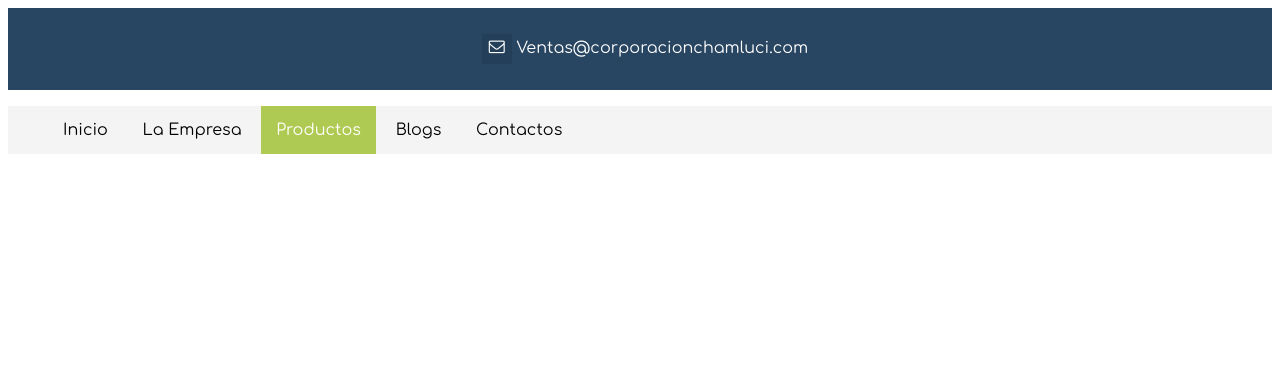
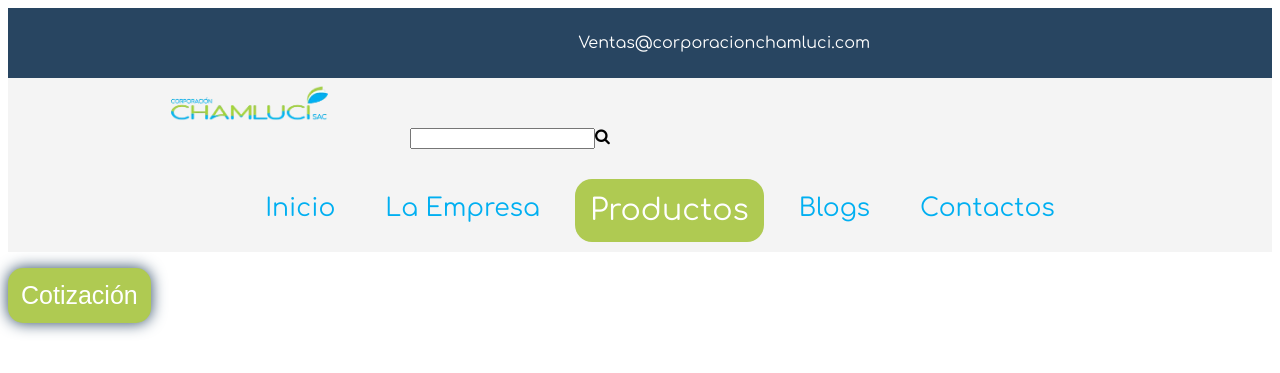
Before and after one commit to breykerd/Chamluci-new, a PHP site: page / in a window 1280 px wide. Shown: the top 373 px of the page. Run offline with PHP 8.4, Linux system fonts and the light colour scheme; style sheets or scripts are compiled from the project's sources.

Commit message:
agregado estilos para boton primario call to action

```diff
--- a/assets/css/style.less
+++ b/assets/css/style.less
@@ -19,7 +19,7 @@ body{
 }
 
 .container{
-	width: 1170px;
+	width: 80%;
 	padding-right: 15px;
     padding-left: 15px;
     margin-right: auto;
@@ -45,11 +45,25 @@ a{
 	text-decoration: none;
 
 }
+.shadow{
+	-webkit-box-shadow: 0px 0px 15px 0px rgba(40,69,97,1);
+	-moz-box-shadow: 0px 0px 15px 0px rgba(40,69,97,1);
+	box-shadow: 0px 0px 15px 0px rgba(40,69,97,1);
+}
+
+.hoverButtom{
+	background-color: @colorPrimaryTwo;
+	transition: all 0.2s ease-in-out;
+}
 
 /* fin configuracion inicial*/
 
 
 /* inicio estilos del menu*/
+.header{
+	background-color: @colorSecundaryTwo;
+}
+
 .site-header{
 	position: relative;
 	z-index: 999;
@@ -98,19 +112,74 @@ width: 1170px;
 .menu{
 	background: @colorSecundaryTwo;
 }
-
+.menu ul{
+	display: flex;
+	justify-content: center;
+}
 .menu li{
 	align-items: center;
 	list-style: none;
 	display: inline-block;
 	padding: 15px;
+	margin: 10px;
+
 
 }
 
+.menu .secciones{
+	font-size: 25px;
 
-.menu .productos{
+	& a{
+		color: @colorPrimaryTwo;
+	};& a:hover{
+ color: @colorPrimaryOne;
+ transition: all .2s ease-in-out;
+	}
+}
+.menu .productos {
 	background: @colorPrimaryOne;
 	color: @colorSecundarythree;
+	border-radius:17px 17px 17px 17px;
+	font-size: 30px;
+	&:hover{
+		.hoverButtom;
+	}
+}
+
+.logo-Header{
+	width: 25%;
+	display: flex;
+	justify-content: center;
+	float: left;
+
+	& img{
+		width: 60%;
+	}
+}
+.busqueda{
+	padding-top: 50px;
+	width: 25%;
+	display: flex;
+	justify-content: center;
+	//float: left;
+}
+
+.inferior{
+	margin-top: 20px;
 }
 
 /* fin estilo del menu*/
+.buttom{
+	background-color: @colorPrimaryOne;
+	color: @colorSecundarythree;
+	font-size: 25px;
+	border-radius:15px 15px 15px 15px;
+	border-style: none;
+	padding: 13px;
+	.shadow;
+	&:hover{
+		.hoverButtom;
+	}&:active{
+		background-color: @colorSecundaryOne;
+	}
+}
--- a/index.php
+++ b/index.php
@@ -4,44 +4,64 @@
 	<meta charset="UTF-8">
 	<title>Corporación Chamluci - Líderes en línea institucional</title>
 	<link rel="stylesheet/less" type="text/css" href="assets/css/style.less" />
+	<link rel="stylesheet/less" type="text/css" href="assets/css/responsive.less" />
 	<link rel="stylesheet/less" type="text/css" href="assets/fonts/fontawesome/css/font-awesome.min.css" />
 	<script src="assets/js/less.min.js" ></script>
 </head>
 <body>
 <!-- start custom menu-->
 <header class="site-header">
+
 	<div class="top-bar">
 		<div class="container">
 			<div class="row">
 				<div class="wt-topbar-center">
 					<ul>
-						<li> <i class="fa fa-envelope-o"></i></li>
 						<li>
 							 <a href="mailto:Ventas@corporacionchamluci.com">Ventas@corporacionchamluci.com</a>
 						</li>
 					</ul>
-
 				</div>
-
 			</div>
-
 		</div>
 	</div>
+	<!-- -------------------- -->
+<div class="header">
 
-<div class="menu">
-	<ul>
-		<li>Inicio</li>
-		<li>La Empresa</li>
-		<li class="productos">Productos</li>
-		<li>Blogs</li>
-		<li>Contactos</li>
-	</ul>
+
+<div class="container">
+	<div class="row">
+
+	<div class="Superior">
+		<div class="logo-Header"> <img src="assets/images/logo.png" alt=""></div>
+		<div class="busqueda"><input type="text"> <i class="fa fa-search"></i> </div>
+		<div></div>
+		<div class="central"></div>
+		<div class="redes sociales"></div>
+
+	</div>
+
+	<div class="inferior menu">
+		<ul>
+			<li class="secciones"><a href="">Inicio</a></li>
+			<li class="secciones"><a href="">La Empresa</a></li>
+			<li class="productos"><a href="">Productos</a></li>
+			<li class="secciones"><a href="">Blogs</a></li>
+			<li class="secciones"><a href="">Contactos</a></li>
+		</ul>
+	</div>
+
+	</div>
 </div>
+
+
 
 
 </header>
 <!-- end custom menu -->
-
+<div>
+	<button class="buttom">Cotización</button>
+</div>
 
 </body>
 </html>
```
Also changed, not shown: assets/css/responsive.less (added), assets/images/favicon.ico (added), assets/images/logo.png (added).
